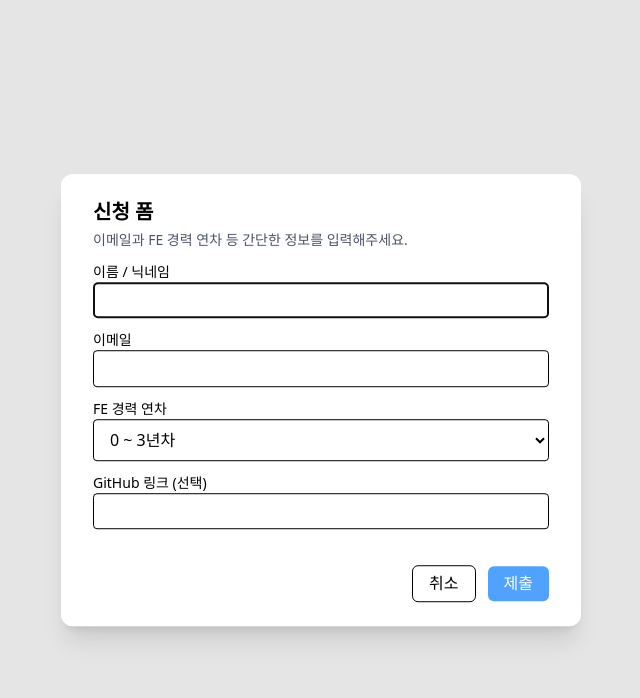
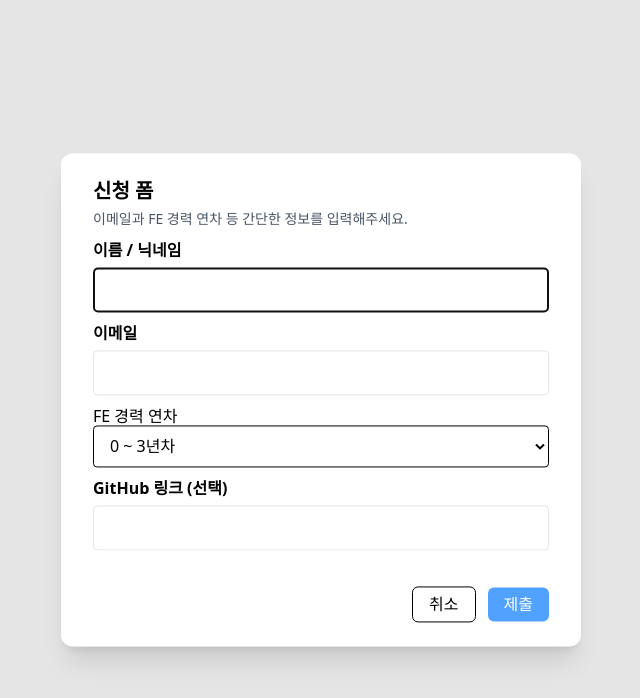
Before and after one commit to thecloer/accessibility-friendly-modal-form, a React (Vite) app: page / in a window 1280 px wide. Both pictures are taken after a click on the button "신청 폼 작성하기". Shown: the top 698 px of the page, without its empty margins (319-959 px from the left). Built offline with nearby package versions, Linux system fonts and the light colour scheme.

Commit message:
[feat] input 컴포넌트를 제작해 기존 form의 input을 교체했습니다.

```diff
--- a/src/components/application-form-fields.tsx
+++ b/src/components/application-form-fields.tsx
@@ -1,35 +1,14 @@
 import type { FC } from 'react';
+import { Input } from './input';
 
 export const ApplicationFormFields: FC = () => (
   <>
-    <div>
-      <label htmlFor='name' className='font-medium text-sm'>
-        이름 / 닉네임
-      </label>
-      <input
-        id='name'
-        name='name'
-        type='text'
-        required
-        className='px-3 py-2 border rounded w-full'
-      />
-    </div>
+    <Input label='이름 / 닉네임' name='name' type='text' required autoComplete='name' />
+
+    <Input label='이메일' name='email' type='email' required autoComplete='email' />
 
     <div>
-      <label htmlFor='email' className='font-medium text-sm'>
-        이메일
-      </label>
-      <input
-        id='email'
-        name='email'
-        type='email'
-        required
-        className='px-3 py-2 border rounded w-full'
-      />
-    </div>
-
-    <div>
-      <label htmlFor='career' className='font-medium text-sm'>
+      <label htmlFor='career' className='font-medium'>
         FE 경력 연차
       </label>
       <select id='career' name='career' className='px-3 py-2 border rounded w-full'>
@@ -39,16 +18,6 @@ export const ApplicationFormFields: FC = () => (
       </select>
     </div>
 
-    <div>
-      <label htmlFor='github' className='font-medium text-sm'>
-        GitHub 링크 (선택)
-      </label>
-      <input
-        id='github'
-        name='github'
-        type='url'
-        className='px-3 py-2 border rounded w-full'
-      />
-    </div>
+    <Input label='GitHub 링크 (선택)' name='github' type='url' autoComplete='email' />
   </>
 );
--- /dev/null
+++ b/src/components/input.tsx
@@ -0,0 +1,20 @@
+import { useId, type FC, type InputHTMLAttributes } from 'react';
+
+interface InputProps extends InputHTMLAttributes<HTMLInputElement> {
+  label?: string;
+}
+export const Input: FC<InputProps> = ({ id: customId, label, className, ...props }) => {
+  const generatedId = useId();
+  const id = customId ?? generatedId;
+
+  return (
+    <div className={`flex flex-col w-full gap-2 ${className}`}>
+      {label == null ? null : (
+        <label htmlFor={id} className='font-semibold'>
+          {label}
+        </label>
+      )}
+      <input id={id} className='px-4 py-3 border border-neutral-200 rounded' {...props} />
+    </div>
+  );
+};
```
